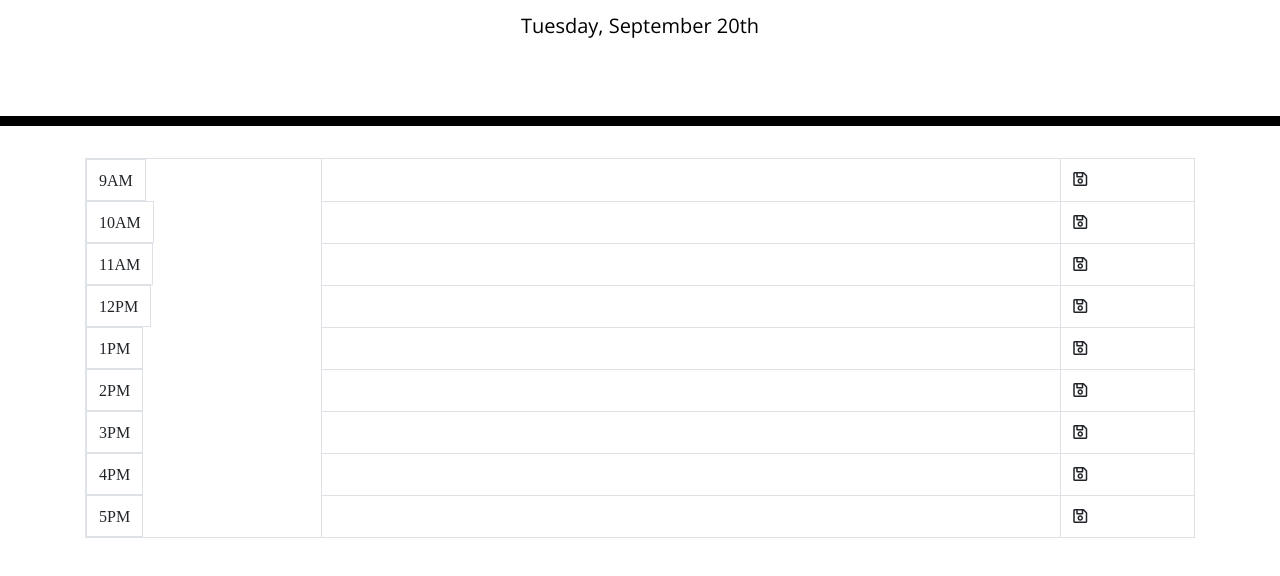
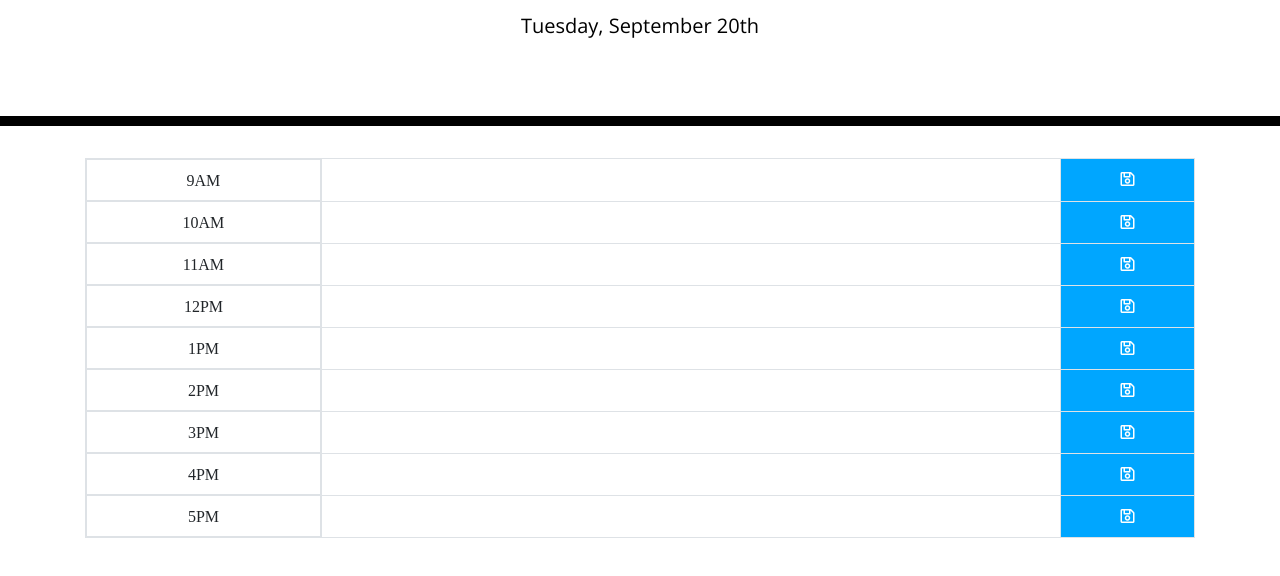
Before and after one commit to andersonmourot/Work-Day-Scheduler, a plain HTML site: page index.html in a window 1280 px wide. Shown: the part 182-758 px from the top of the page. Drawn offline with nearby package versions, Linux system fonts and the light colour scheme.

Commit message:
Styled planner table elements
Styled planner table elements

```diff
--- a/style.css
+++ b/style.css
@@ -73,3 +73,13 @@ textarea{
 #currentDay {
   margin-top: 20px;
 }
+
+.far {
+  display: flex;
+  justify-content: center;
+}
+
+#save {
+  background-color: rgb(0, 166, 255);
+  color: white;
+}
```
